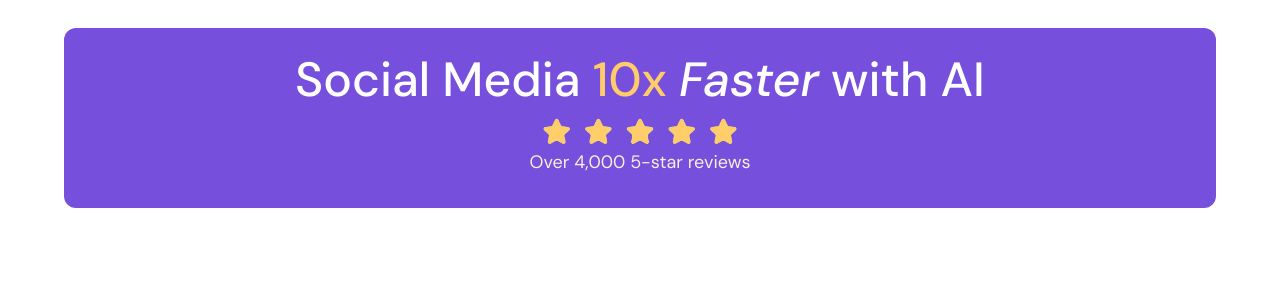
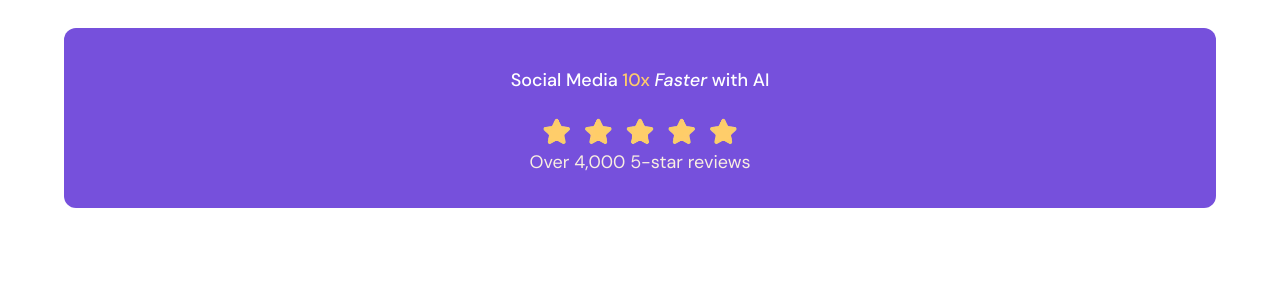
Before and after one commit to mauriciompf/bento-grid, a React (Vite) app: page / in a window 1280 px wide. Shown: the top 300 px of the page. Built offline with nearby package versions, Linux system fonts and the light colour scheme.

Commit message:
Add components

```diff
--- a/src/components/Box.tsx
+++ b/src/components/Box.tsx
@@ -1,5 +1,26 @@
+import TitleBox from "./titleBox";
+
 function Box() {
-  return <div></div>;
+  return (
+    <div className="text-center py-8 text-white rounded-xl w-full bg-purple-500 flex flex-col gap-4">
+      <TitleBox className="text-5xl w-[90%] mx-auto">
+        Social Media <span className="text-yellow-500">10x</span>{" "}
+        <em>Faster</em> with AI
+      </TitleBox>
+
+      <figure>
+        <img
+          width={200}
+          className="mx-auto"
+          src="/images/illustration-five-stars.webp"
+          alt="five stars"
+        />
+        <figcaption className="text-yellow-100">
+          Over 4,000 5-star reviews
+        </figcaption>
+      </figure>
+    </div>
+  );
 }
 
 export default Box;
--- a/src/components/Home.tsx
+++ b/src/components/Home.tsx
@@ -1,25 +1,10 @@
+import Box from "./Box";
+
 function Home() {
   return (
     <main className="text-display font-display">
-      <div className="mx-auto w-[90%] h-screen my-7">
-        <div className="text-center py-8 text-white rounded-xl w-full bg-purple-500 flex flex-col gap-4">
-          <h2 className="text-5xl w-[90%] leading-10 font-medium  mx-auto">
-            Social Media <span className="text-yellow-500">10x</span>{" "}
-            <em>Faster</em> with AI
-          </h2>
-
-          <figure>
-            <img
-              width={200}
-              className="mx-auto"
-              src="/images/illustration-five-stars.webp"
-              alt="five stars"
-            />
-            <figcaption className="text-yellow-100">
-              Over 4,000 5-star reviews
-            </figcaption>
-          </figure>
-        </div>
+      <div className="mx-auto w-[90%] h-screen py-7">
+        <Box />
       </div>
     </main>
   );
--- /dev/null
+++ b/src/components/ImageBox.tsx
@@ -0,0 +1,19 @@
+import React from "react";
+
+function ImageBox() {
+  return (
+    <figure>
+      <img
+        width={200}
+        className="mx-auto"
+        src="/images/illustration-five-stars.webp"
+        alt="five stars"
+      />
+      <figcaption className="text-yellow-100">
+        Over 4,000 5-star reviews
+      </figcaption>
+    </figure>
+  );
+}
+
+export default ImageBox;
--- /dev/null
+++ b/src/components/TitleBox.tsx
@@ -0,0 +1,17 @@
+import { clsx } from "clsx";
+import type { ComponentPropsWithoutRef } from "react";
+
+interface TitleBoxProps extends ComponentPropsWithoutRef<"h2"> {
+  className?: string;
+  children: React.ReactNode;
+}
+
+function TitleBox({ className, children, ...props }: TitleBoxProps) {
+  return (
+    <h2 className={clsx("leading-10 font-medium", { className })} {...props}>
+      {children}
+    </h2>
+  );
+}
+
+export default TitleBox;
```
